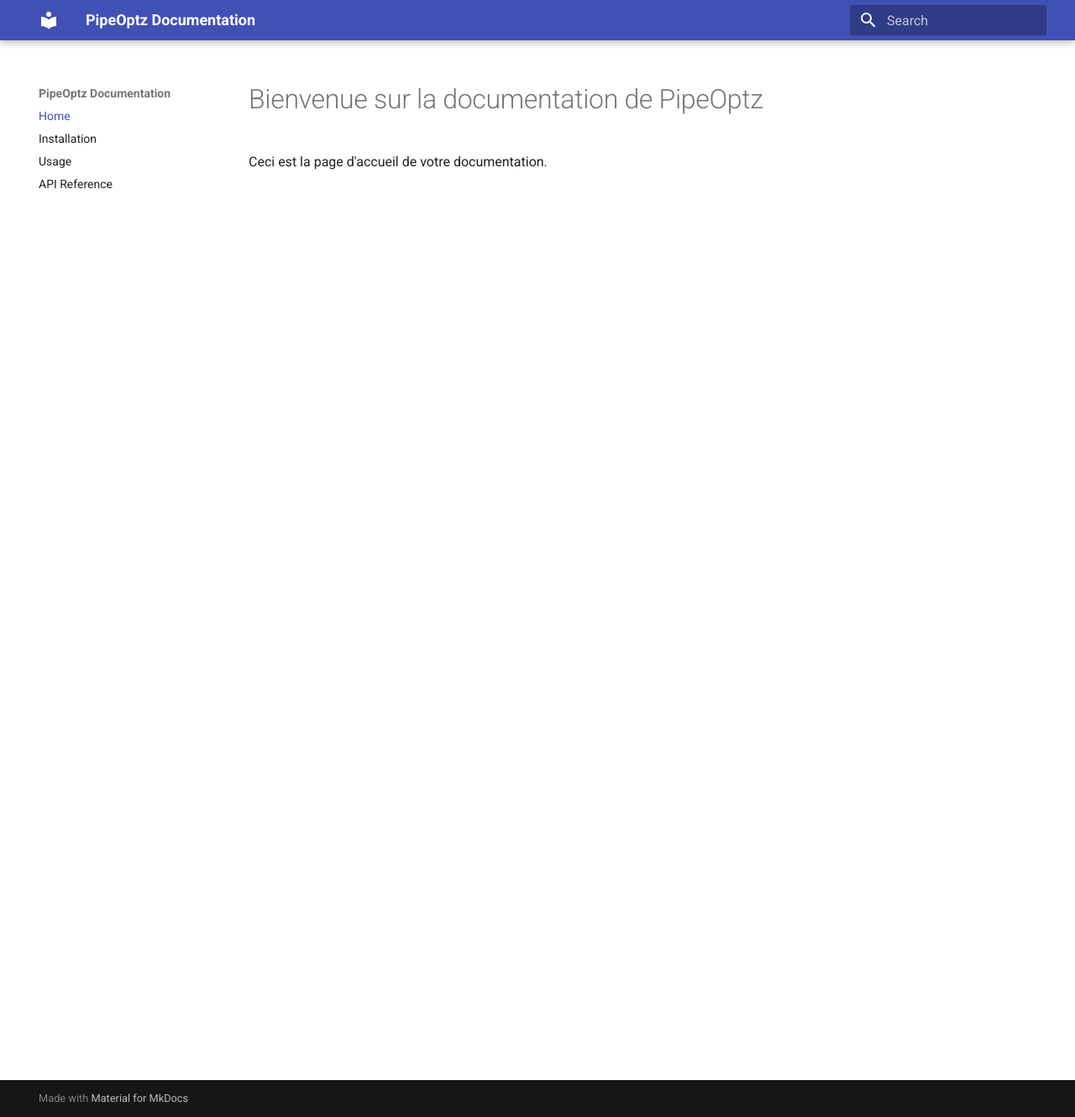
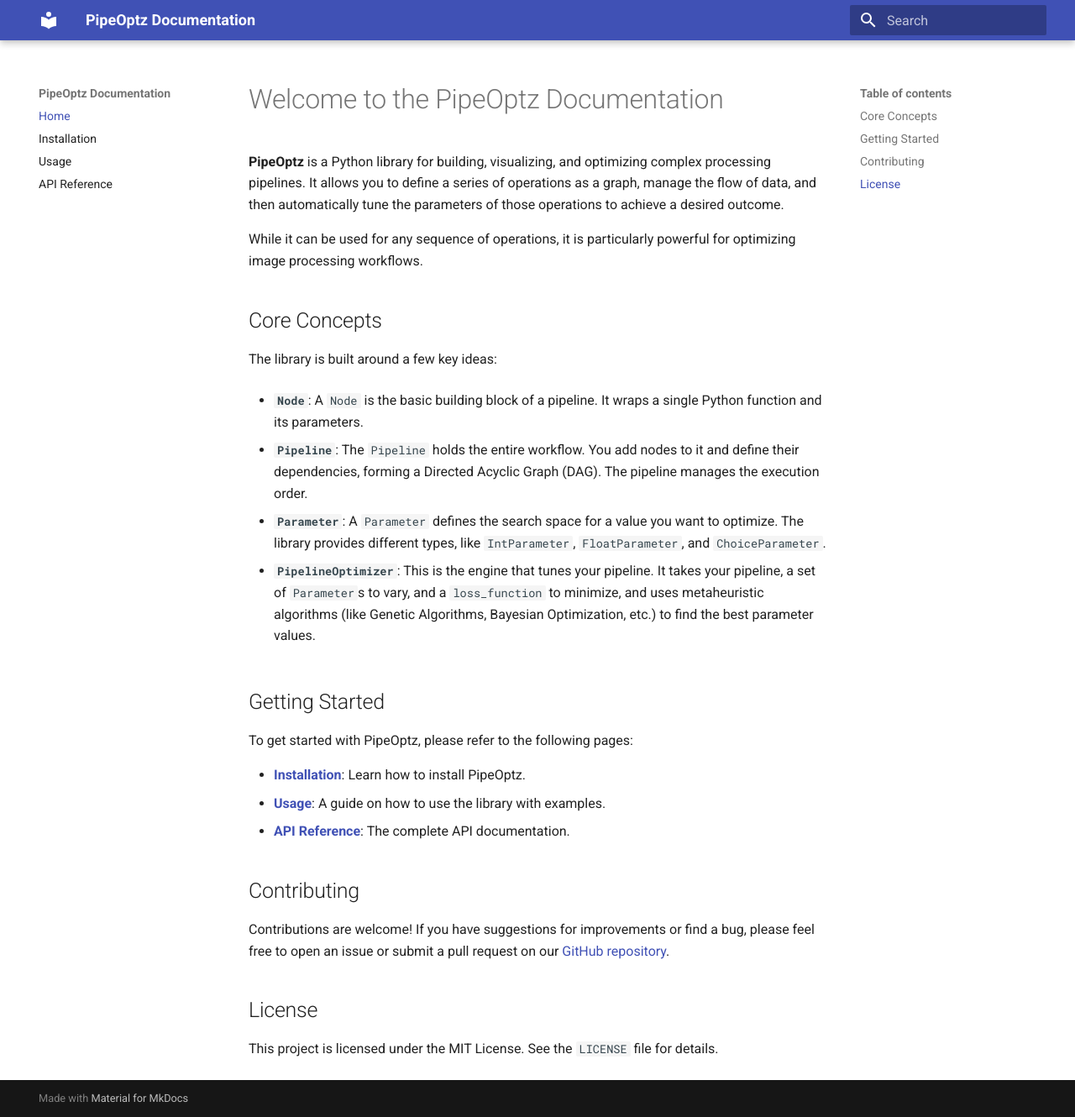
Before and after one commit to centralelyon/pipeoptz, an MkDocs documentation site: the page built from docs/index.md, in a window 1280 px wide and 1330 px high. Shown: the whole window at 84% size. Built offline with MkDocs 1.6.1 and Material for MkDocs 9.7.7, drawn with Linux system fonts in a browser that asks for light colours.

Commit message:
docs: update index.md with project overview

```diff
--- a/docs/index.md
+++ b/docs/index.md
@@ -1,3 +1,33 @@
-# Bienvenue sur la documentation de PipeOptz
+# Welcome to the PipeOptz Documentation
 
-Ceci est la page d'accueil de votre documentation.
+**PipeOptz** is a Python library for building, visualizing, and optimizing complex processing pipelines. It allows you to define a series of operations as a graph, manage the flow of data, and then automatically tune the parameters of those operations to achieve a desired outcome.
+
+While it can be used for any sequence of operations, it is particularly powerful for optimizing image processing workflows.
+
+## Core Concepts
+
+The library is built around a few key ideas:
+
+- **`Node`**: A `Node` is the basic building block of a pipeline. It wraps a single Python function and its parameters.
+
+- **`Pipeline`**: The `Pipeline` holds the entire workflow. You add nodes to it and define their dependencies, forming a Directed Acyclic Graph (DAG). The pipeline manages the execution order.
+
+- **`Parameter`**: A `Parameter` defines the search space for a value you want to optimize. The library provides different types, like `IntParameter`, `FloatParameter`, and `ChoiceParameter`.
+
+- **`PipelineOptimizer`**: This is the engine that tunes your pipeline. It takes your pipeline, a set of `Parameter`s to vary, and a `loss_function` to minimize, and uses metaheuristic algorithms (like Genetic Algorithms, Bayesian Optimization, etc.) to find the best parameter values.
+
+## Getting Started
+
+To get started with PipeOptz, please refer to the following pages:
+
+- **[Installation](installation.md)**: Learn how to install PipeOptz.
+- **[Usage](usage.md)**: A guide on how to use the library with examples.
+- **[API Reference](api.md)**: The complete API documentation.
+
+## Contributing
+
+Contributions are welcome! If you have suggestions for improvements or find a bug, please feel free to open an issue or submit a pull request on our [GitHub repository](https://github.com/centralelyon/pipeoptz).
+
+## License
+
+This project is licensed under the MIT License. See the `LICENSE` file for details.
```
